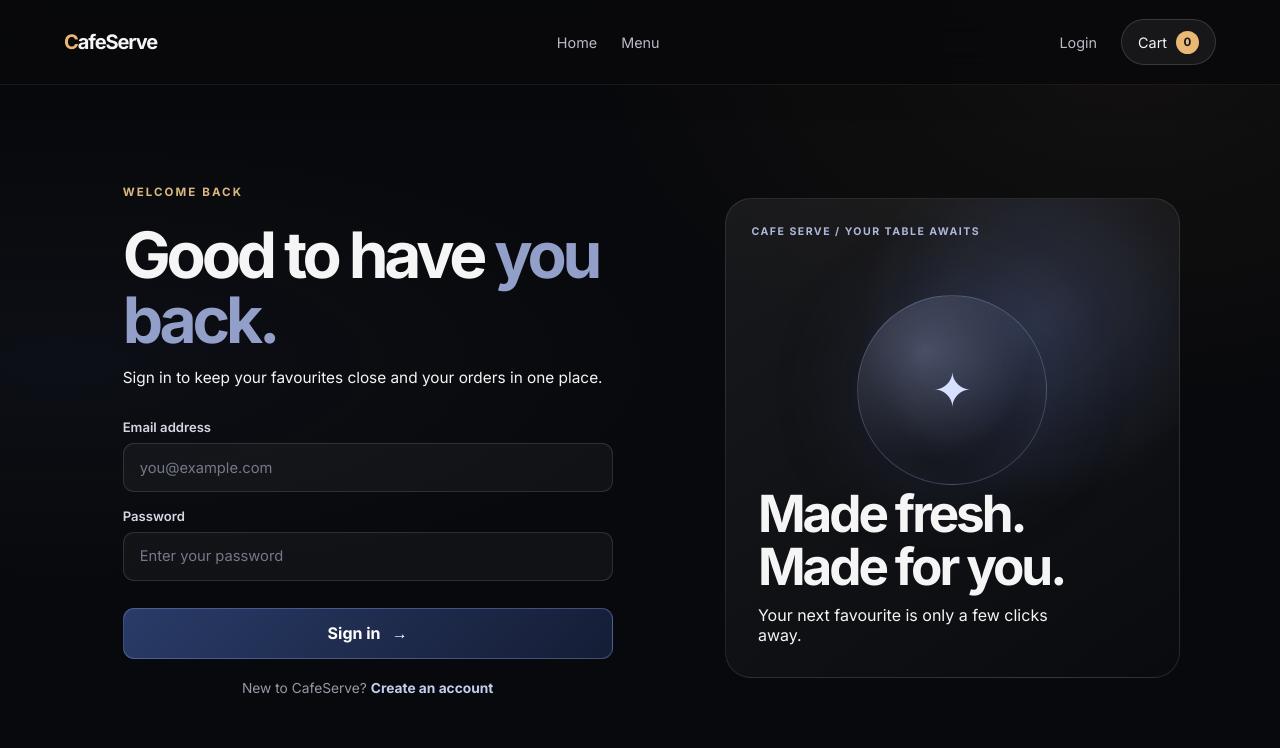
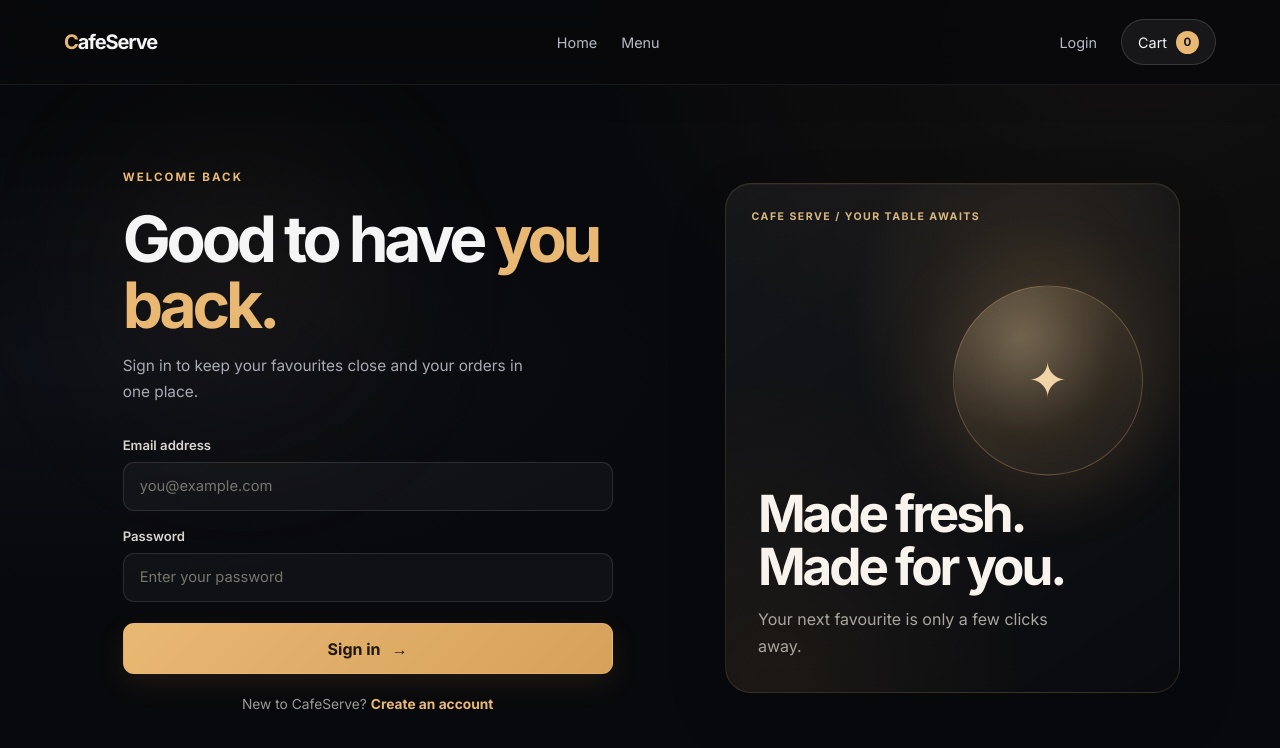
Before and after one commit to sajjadabdullah90/CafeServe, a React (Vite) app in the folder frontend/: page /login in a window 1280 px wide. Shown: the top 748 px of the page. Built offline with nearby package versions, Linux system fonts and the light colour scheme; no server answers.

Commit message:
style(auth): align login and signup with premium warm theme

```diff
--- a/frontend/src/index.css
+++ b/frontend/src/index.css
@@ -1098,3 +1098,140 @@ button:focus-visible, a:focus-visible, input:focus-visible, select:focus-visible
     animation: none !important;
   }
 }
+
+
+/* Premium warm theme — login and sign-up */
+.auth-page {
+  position: relative;
+  isolation: isolate;
+  gap: clamp(2.5rem, 7vw, 6rem);
+}
+.auth-page::before {
+  position: absolute;
+  z-index: -1;
+  top: 8%;
+  left: 0;
+  width: 280px;
+  height: 280px;
+  border-radius: 50%;
+  background: rgba(233,184,115,.055);
+  filter: blur(80px);
+  content: "";
+  pointer-events: none;
+}
+.auth-panel {
+  animation: cs-rise-in .6s cubic-bezier(.2,.75,.25,1) both;
+}
+.auth-panel .menu-eyebrow {
+  color: var(--cs-accent);
+}
+.auth-panel h1 span {
+  color: var(--cs-accent);
+}
+.auth-panel__intro {
+  max-width: 420px;
+  color: #a9aab3;
+  line-height: 1.7;
+}
+.auth-form {
+  gap: 1.1rem;
+}
+.auth-form label {
+  gap: .55rem;
+  color: #d9d5ce;
+}
+.auth-form input {
+  min-height: 48px;
+  border-color: rgba(255,255,255,.11);
+  background: rgba(255,255,255,.035);
+  transition: border-color .22s ease, background .22s ease, box-shadow .22s ease;
+}
+.auth-form input:hover {
+  border-color: rgba(233,184,115,.24);
+}
+.auth-form input:focus {
+  border-color: rgba(233,184,115,.58);
+  background: rgba(233,184,115,.035);
+  box-shadow: 0 0 0 3px rgba(233,184,115,.09);
+}
+.auth-form input::placeholder {
+  color: #77756f;
+}
+.auth-form button.cart-primary-button {
+  margin-top: .25rem;
+  border-color: rgba(233,184,115,.45);
+  background: linear-gradient(135deg, #e9b873, #d6a15b);
+  box-shadow: 0 10px 28px rgba(191,135,62,.12);
+  color: #21170d;
+}
+.auth-form button.cart-primary-button:hover:not(:disabled) {
+  border-color: rgba(255,218,164,.75);
+  background: linear-gradient(135deg, #f0c88e, #e0ad69);
+  box-shadow: 0 14px 32px rgba(191,135,62,.2);
+}
+.auth-form button.cart-primary-button:disabled {
+  opacity: .65;
+}
+.auth-switch {
+  color: #9b9a96;
+}
+.auth-switch a {
+  color: var(--cs-accent);
+  transition: color .2s ease;
+}
+.auth-switch a:hover {
+  color: #ffe0ae;
+}
+.auth-error {
+  border-color: rgba(255,125,125,.27);
+  background: rgba(130,35,45,.16);
+}
+.auth-aside {
+  min-height: 510px;
+  border-color: rgba(233,184,115,.15);
+  background:
+    radial-gradient(ellipse at 68% 28%, rgba(233,184,115,.15), transparent 42%),
+    radial-gradient(ellipse at 10% 100%, rgba(183,125,57,.08), transparent 45%),
+    linear-gradient(145deg, rgba(255,255,255,.055), rgba(255,255,255,.012));
+  box-shadow: inset 0 1px 0 rgba(255,255,255,.035), 0 24px 65px rgba(0,0,0,.12);
+  animation: cs-visual-in .8s cubic-bezier(.2,.75,.25,1) both;
+}
+.auth-aside > span {
+  color: #d9b77f;
+}
+.auth-aside__orb {
+  border-color: rgba(233,184,115,.3);
+  background:
+    radial-gradient(circle at 35% 28%, rgba(255,224,174,.32), rgba(233,184,115,.09) 52%, rgba(10,12,20,.22));
+  box-shadow: 0 0 90px rgba(233,184,115,.12), inset 0 0 45px rgba(255,224,174,.06);
+  color: #f0d4a8;
+  animation: cs-float 5s ease-in-out infinite;
+}
+.auth-aside h2 {
+  color: #f8f4ed;
+}
+.auth-aside p {
+  color: #aaa69f;
+  line-height: 1.7;
+}
+@media (max-width: 760px) {
+  .auth-page {
+    gap: 2.5rem;
+    padding-top: 3rem;
+  }
+  .auth-aside {
+    min-height: 300px;
+  }
+  .auth-aside__orb {
+    top: 17%;
+  }
+}
+@media (prefers-reduced-motion: reduce) {
+  .auth-panel,
+  .auth-aside {
+    animation: none !important;
+  }
+  .auth-aside__orb {
+    animation: none !important;
+  }
+}
```
